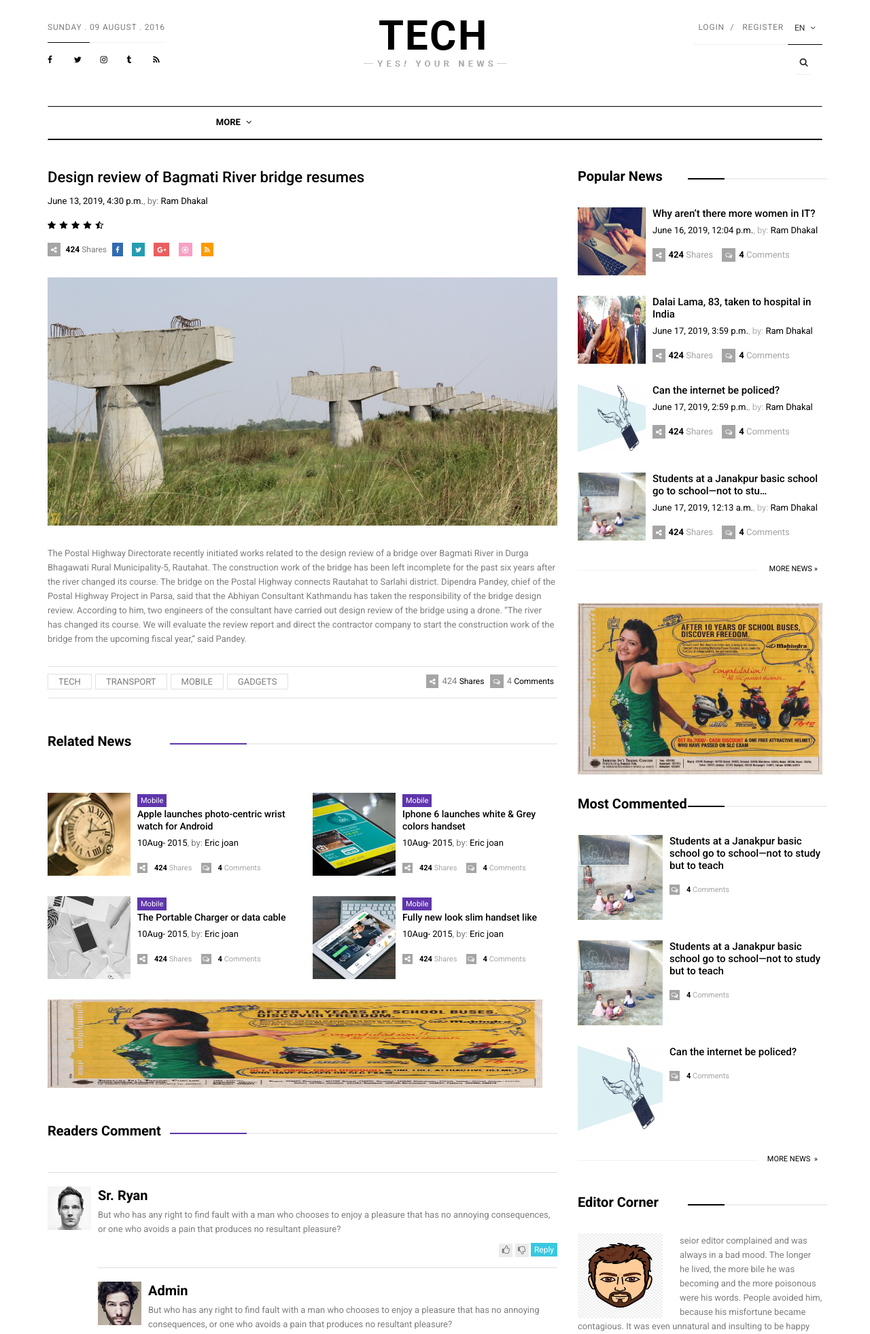
After one commit to Pneha1234/mynews, a Django app: page /news/1/detail/ in a window 1280 px wide. The commit adds this page. Shown: the top 1962 px of the page at 68% size. Run offline with Django 3.2, Linux system fonts and the light colour scheme; data comes from the database, SQL or seed files in the repository; both versions use the stored data as it was after the commit; some libraries are stand-ins or nearby versions.

Commit message:
news detail template

```diff
--- a/newsapp/urls.py
+++ b/newsapp/urls.py
@@ -11,8 +11,9 @@ urlpatterns = [
 
     # path('base/',ClientBaseView.as_view(),name='clientbase'),
     path('', ClientHomeView.as_view(), name='clienthome'),
-    path('<int:pk>/detail/',
+    path('news/<int:pk>/detail/',
          ClientNewsDetailView.as_view(), name='clientnewsdetail'),
+
      path('', TemplateView.as_view(
         template_name='admintemplates/editorhome.html'), name='home'),
     path('subscriber/', SubscriberView.as_view(), name='subscriber'),
--- a/newsapp/views.py
+++ b/newsapp/views.py
@@ -302,10 +302,17 @@ class ClientHomeView(ListView):
 
 
 class ClientNewsDetailView(DetailView):
-    template_name = 'clienttemplates/newsdetail'
+    template_name = 'clienttemplates/clientnewsdetail.html'
     model = News
     context_object_name = 'clientnewsdetail'
 
+    def get_context_data(self, **kwargs):
+        context = super().get_context_data(**kwargs)
+        context['advertiselist'] = Advertizement.objects.all()
+        context['popularnews'] = News.objects.order_by('-view_count')
+        context['mostcommented'] = Comment.objects.order_by('-comment')
+        context['newseditor'] = Editor.objects.all()
+        return context
 
 
 class SubscriberView(SuccessMessageMixin, CreateView):
--- /dev/null
+++ b/templates/clienttemplates/clientnewsdetail.html
@@ -0,0 +1,534 @@
+{% extends 'clienttemplates/clientbase.html' %}
+
+{% load static %}
+
+{% block content %}
+
+
+<section id="entity_section" class="entity_section">
+	<div class="container">
+		<div class="row">
+			<div class="col-md-8">
+				<div class="entity_wrapper">
+					<div class="entity_title">
+						<h1><a href="#">{{ clientnewsdetail.title }}</a></h1>
+					</div>
+
+					<div class="entity_meta"><a href="#" target="_self">{{ clientnewsdetail.created_at }}</a>, by: <a href="#" target="_self">{{ clientnewsdetail.editor }}</a>
+					</div>
+
+					<div class="entity_rating">
+						<i class="fa fa-star"></i>
+						<i class="fa fa-star"></i>
+						<i class="fa fa-star"></i>
+						<i class="fa fa-star"></i>
+						<i class="fa fa-star-half-full"></i>
+					</div>
+
+					<div class="entity_social">
+						<a href="#" class="icons-sm sh-ic">
+							<i class="fa fa-share-alt"></i>
+							<b>424</b> <span class="share_ic">Shares</span>
+						</a>
+						<a href="#" class="icons-sm fb-ic"><i class="fa fa-facebook"></i></a>
+
+						<a href="#" class="icons-sm tw-ic"><i class="fa fa-twitter"></i></a>
+
+						<a href="#" class="icons-sm inst-ic"><i class="fa fa-google-plus"> </i></a>
+
+						<a href="#" class="icons-sm tmb-ic"><i class="fa fa-ge"> </i></a>
+
+						<a href="#" class="icons-sm rss-ic"><i class="fa fa-rss"> </i></a>
+					</div>
+
+					<div class="entity_thumb">
+						<img class="img-responsive" src="{{ clientnewsdetail.image.url  }}" alt="feature-top">
+					</div>
+
+					<div class="entity_content">
+						<p> {{ clientnewsdetail.content }}</p>
+
+					</div>
+
+					<div class="entity_footer">
+						<div class="entity_tag">
+							<span class="blank"><a href="#">Tech</a></span>
+							<span class="blank"><a href="#">Transport</a></span>
+							<span class="blank"><a href="#">Mobile</a></span>
+							<span class="blank"><a href="#">Gadgets</a></span>
+						</div>
+
+						<div class="entity_social">
+							<span><i class="fa fa-share-alt"></i>424 <a href="#">Shares</a> </span>
+							<span><i class="fa fa-comments-o"></i>4 <a href="#">Comments</a> </span>
+						</div>
+
+					</div>
+
+				</div>
+
+				<div class="related_news">
+					<div class="entity_inner__title header_purple">
+						<h2><a href="#">Related News</a></h2>
+					</div>
+
+					<div class="row">
+						<div class="col-md-6">
+							<div class="media">
+								<div class="media-left">
+									<a href="#"><img class="media-object" src="assets/img/cat-mobi-sm1.jpg" alt="Generic placeholder image"></a>
+								</div>
+								<div class="media-body">
+									<span class="tag purple"><a href="category.html" target="_self">Mobile</a></span>
+									<h3 class="media-heading"><a href="single.html" target="_self">Apple launches photo-centric wrist
+									watch for Android</a></h3>
+									<span class="media-date"><a href="#">10Aug- 2015</a>, by: <a href="#">Eric joan</a></span>
+									<div class="media_social">
+										<span><a href="#"><i class="fa fa-share-alt"></i>424</a> Shares</span>
+										<span><a href="#"><i class="fa fa-comments-o"></i>4</a> Comments</span>
+									</div>
+								</div>
+							</div>
+							<div class="media">
+								<div class="media-left">
+									<a href="#"><img class="media-object" src="assets/img/cat-mobi-sm3.jpg" alt="Generic placeholder image"></a>
+								</div>
+								<div class="media-body">
+									<span class="tag purple"><a href="category.html" target="_self">Mobile</a></span>
+									<h3 class="media-heading"><a href="single.html" target="_self">The Portable Charger or data
+									cable</a></h3>
+									<span class="media-date"><a href="#">10Aug- 2015</a>, by: <a href="#">Eric joan</a></span>
+									<div class="media_social">
+										<span><a href="#"><i class="fa fa-share-alt"></i>424</a> Shares</span>
+										<span><a href="#"><i class="fa fa-comments-o"></i>4</a> Comments</span>
+									</div>
+								</div>
+							</div>
+						</div>
+						<div class="col-md-6">
+							<div class="media">
+								<div class="media-left">
+									<a href="#"><img class="media-object" src="assets/img/cat-mobi-sm2.jpg" alt="Generic placeholder image"></a>
+								</div>
+								<div class="media-body">
+									<span class="tag purple"><a href="category.html" target="_self">Mobile</a></span>
+									<h3 class="media-heading"><a href="single.html" target="_self">Iphone 6 launches white & Grey
+									colors handset</a></h3>
+									<span class="media-date"><a href="#">10Aug- 2015</a>, by: <a href="#">Eric joan</a></span>
+									<div class="media_social">
+										<span><a href="#"><i class="fa fa-share-alt"></i>424</a> Shares</span>
+										<span><a href="#"><i class="fa fa-comments-o"></i>4</a> Comments</span>
+									</div>
+								</div>
+							</div>
+							<div class="media">
+								<div class="media-left">
+									<a href="#"><img class="media-object" src="assets/img/cat-mobi-sm4.jpg" alt="Generic placeholder image"></a>
+								</div>
+								<div class="media-body">
+									<span class="tag purple"><a href="category.html" target="_self">Mobile</a></span>
+									<a href="single.html" target="_self"><h3 class="media-heading">Fully new look slim handset
+									like</h3></a>
+									<span class="media-date"><a href="#">10Aug- 2015</a>, by: <a href="#">Eric joan</a></span>
+									<div class="media_social">
+										<span><a href="#"><i class="fa fa-share-alt"></i>424</a> Shares</span>
+										<span><a href="#"><i class="fa fa-comments-o"></i>4</a> Comments</span>
+									</div>
+								</div>
+							</div>
+						</div>
+					</div>
+				</div>
+
+				{% for company in advertiselist %}
+				{% if forloop.counter == 1 %}
+				<div class="widget_advertisement">
+					<img class="img-responsive" src="{{ company.image.url}}" style = "height:130px; width:728px;" alt="feature-top">
+				</div>
+				{% endif %}
+				{% endfor %}
+
+				<div class="readers_comment">
+					<div class="entity_inner__title header_purple">
+						<h2>Readers Comment</h2>
+					</div>
+
+
+
+					<div class="media">
+						<div class="media-left">
+							<a href="#">
+								<img alt="64x64" class="media-object" data-src="assets/img/reader_img1.jpg" src="assets/img/reader_img1.jpg" data-holder-rendered="true">
+							</a>
+						</div>
+						<div class="media-body">
+							<h2 class="media-heading"><a href="#">Sr. Ryan</a></h2>
+							But who has any right to find fault with a man who chooses to enjoy a pleasure that has
+							no annoying consequences, or one who avoids a pain that produces no resultant pleasure?
+							<div class="entity_vote">
+								<a href="#"><i class="fa fa-thumbs-o-up" aria-hidden="true"></i></a>
+								<a href="#"><i class="fa fa-thumbs-o-down" aria-hidden="true"></i></a>
+								<a href="#"><span class="reply_ic">Reply </span></a>
+							</div>
+							<div class="media">
+								<div class="media-left">
+									<a href="#">
+										<img alt="64x64" class="media-object" data-src="assets/img/reader_img2.jpg" src="assets/img/reader_img2.jpg" data-holder-rendered="true">
+									</a>
+								</div>
+								<div class="media-body">
+									<h2 class="media-heading"><a href="#">Admin</a></h2>
+									But who has any right to find fault with a man who chooses to enjoy a pleasure
+									that has no annoying consequences, or one who avoids a pain that produces no
+									resultant pleasure?
+									<div class="entity_vote">
+										<a href="#"><i class="fa fa-thumbs-o-up" aria-hidden="true"></i></a>
+										<a href="#"><i class="fa fa-thumbs-o-down" aria-hidden="true"></i></a>
+										<a href="#"><span class="reply_ic">Reply </span></a>
+									</div>
+								</div>
+							</div>
+						</div>
+					</div>
+
+					<div class="media">
+						<div class="media-left">
+							<a href="#">
+								<img alt="64x64" class="media-object" data-src="assets/img/reader_img3.jpg" src="assets/img/reader_img3.jpg" data-holder-rendered="true">
+							</a>
+						</div>
+						<div class="media-body">
+							<h2 class="media-heading"><a href="#">S. Joshep</a></h2>
+							But who has any right to find fault with a man who chooses to enjoy a pleasure that has
+							no annoying consequences, or one who avoids a pain that produces no resultant pleasure?
+							<div class="entity_vote">
+								<a href="#"><i class="fa fa-thumbs-o-up" aria-hidden="true"></i></a>
+								<a href="#"><i class="fa fa-thumbs-o-down" aria-hidden="true"></i></a>
+								<a href="#"><span class="reply_ic">Reply </span></a>
+							</div>
+						</div>
+					</div>
+
+				</div>
+
+				<div class="widget_advertisement">
+					<img class="img-responsive" src="assets/img/category_advertisement.jpg" alt="feature-top">
+				</div>
+
+				<div class="entity_comments">
+					<div class="entity_inner__title header_black">
+						<h2>Add a Comment</h2>
+					</div>
+
+					<div class="entity_comment_from">
+						<form>
+							<div class="form-group">
+								<input type="text" class="form-control" id="inputName" placeholder="Name">
+							</div>
+							<div class="form-group">
+								<input type="text" class="form-control" id="inputEmail" placeholder="Email">
+							</div>
+							<div class="form-group comment">
+								<textarea class="form-control" id="inputComment" placeholder="Comment"></textarea>
+							</div>
+							<button type="submit" class="btn btn-submit red">Submit</button>
+						</form>
+					</div>
+
+				</div>
+
+			</div>
+
+			<div class="col-md-4">
+				<div class="widget">
+					<div class="widget_title widget_black">
+						<h2><a href="#">Popular News</a></h2>
+					</div>
+					{% for news in popularnews|slice:':4' %}
+					<div class="media">
+						<div class="media-left">
+							<a href="#"><img class="media-object" src="{{ news.image.url }}" style = "height:100px; width:100px;" alt="Generic placeholder image"></a>
+						</div>
+						<div class="media-body">
+							<h3 class="media-heading">
+								<a href="single.html" target="_self"> {{ news.title |truncatechars:60 }}</a>
+							</h3> <span class="media-date"><a href="#">{{ news.created_at }}</a>, by: <a href="#">{{ news.editor }}</a></span>
+							<div class="widget_article_social">
+								<span>
+									<a href="single.html" target="_self"> <i class="fa fa-share-alt"></i>424</a> Shares
+								</span>
+								<span>
+									<a href="single.html" target="_self"><i class="fa fa-comments-o"></i>4</a> Comments
+								</span>
+							</div>
+						</div>
+					</div>
+					{% endfor %}
+				<!-- 	<div class="media">
+						<div class="media-left">
+							<a href="#"><img class="media-object" src="assets/img/pop_right2.jpg" alt="Generic placeholder image"></a>
+						</div>
+						<div class="media-body">
+							<h3 class="media-heading">
+								<a href="single.html" target="_self">Samsung galaxy note are the supper mobile of all products.</a>
+							</h3>
+							<span class="media-date"><a href="#">10Aug- 2015</a>, by: <a href="#">Eric joan</a></span>
+							<div class="widget_article_social">
+								<span>
+									<a href="single.html" target="_self"> <i class="fa fa-share-alt"></i>424</a> Shares
+								</span>
+								<span>
+									<a href="single.html" target="_self"><i class="fa fa-comments-o"></i>4</a> Comments
+								</span>
+							</div>
+						</div>
+					</div>
+					<div class="media">
+						<div class="media-left">
+							<a href="#"><img class="media-object" src="assets/img/pop_right3.jpg" alt="Generic placeholder image"></a>
+						</div>
+						<div class="media-body">
+							<h3 class="media-heading">
+								<a href="single.html" target="_self">Apple launches photo-centric wrist watch for Android</a>
+							</h3>
+							<span class="media-date"><a href="#">10Aug- 2015</a>, by: <a href="#">Eric joan</a></span>
+							<div class="widget_article_social">
+								<span>
+									<a href="single.html" target="_self"> <i class="fa fa-share-alt"></i>424</a> Shares
+								</span>
+								<span>
+									<a href="single.html" target="_self"><i class="fa fa-comments-o"></i>4</a> Comments
+								</span>
+							</div>
+						</div>
+					</div>
+					<div class="media">
+						<div class="media-left">
+							<a href="#"><img class="media-object" src="assets/img/pop_right4.jpg" alt="Generic placeholder image"></a>
+						</div>
+						<div class="media-body">
+							<h3 class="media-heading">
+								<a href="single.html" target="_self">Kodak Hi-Speed shutter double shot camera comming soon</a>
+							</h3>
+							<span class="media-date"><a href="#">10Aug- 2015</a>, by: <a href="#">Eric joan</a></span>
+							<div class="widget_article_social">
+								<span>
+									<a href="single.html" target="_self"><i class="fa fa-share-alt"></i>424</a> Shares
+								</span>
+								<span>
+									<a href="single.html" target="_self"><i class="fa fa-comments-o"></i>4</a> Comments
+								</span>
+							</div>
+						</div>
+					</div> -->
+					<p class="widget_divider"><a href="#" target="_self">More News&nbsp;&raquo;</a></p>
+				</div>
+
+				<!-- <div class="widget hidden-xs m30">
+					<img class="img-responsive adv_img" src="assets/img/right_add1.jpg" alt="add_one">
+					<img class="img-responsive adv_img" src="assets/img/right_add2.jpg" alt="add_one">
+					<img class="img-responsive adv_img" src="assets/img/right_add3.jpg" alt="add_one">
+					<img class="img-responsive adv_img" src="assets/img/right_add4.jpg" alt="add_one">
+				</div>
+
+				<div class="widget hidden-xs m30">
+					<img class="img-responsive widget_img" src="assets/img/right_add5.jpg" alt="add_one">
+				</div> -->
+
+				<!-- <div class="widget reviews m30">
+					<div class="widget_title widget_black">
+						<h2><a href="#">Reviews</a></h2>
+					</div>
+					<div class="media">
+						<div class="media-left">
+							<a href="#"><img class="media-object" src="assets/img/pop_right1.jpg" alt="Generic placeholder image"></a>
+						</div>
+						<div class="media-body">
+							<h3 class="media-heading">
+								<a href="single.html" target="_self">DSLR is the most old camera at this time readmore about new
+								products</a>
+							</h3>
+							<span class="rating">
+								<i class="fa fa-star"></i>
+								<i class="fa fa-star"></i>
+								<i class="fa fa-star"></i>
+								<i class="fa fa-star"></i>
+								<i class="fa fa-star-half-full"></i>
+							</span>
+						</div>
+					</div>
+					<div class="media">
+						<div class="media-left">
+							<a href="#"><img class="media-object" src="assets/img/pop_right2.jpg" alt="Generic placeholder image"></a>
+						</div>
+						<div class="media-body"><h3 class="media-heading"><a href="single.html" target="_self">Samsung is the best
+						mobile in the android market.</a></h3> <span class="rating">
+							<i class="fa fa-star"></i>
+							<i class="fa fa-star"></i>
+							<i class="fa fa-star"></i>
+							<i class="fa fa-star"></i>
+							<i class="fa fa-star-half-full"></i>
+						</span></div>
+					</div>
+					<div class="media">
+						<div class="media-left">
+							<a href="#"><img class="media-object" src="assets/img/pop_right3.jpg" alt="Generic placeholder image"></a>
+						</div>
+						<div class="media-body">
+							<h3 class="media-heading">
+								<a href="single.html" target="_self">Apple launches photo-centric wrist watch for Android</a>
+							</h3>
+							<span class="rating">
+								<i class="fa fa-star"></i>
+								<i class="fa fa-star"></i>
+								<i class="fa fa-star"></i>
+								<i class="fa fa-star"></i>
+								<i class="fa fa-star-half-full"></i>
+							</span></div>
+						</div>
+						<div class="media">
+							<div class="media-left">
+								<a href="#"><img class="media-object" src="assets/img/pop_right4.jpg" alt="Generic placeholder image"></a>
+							</div>
+							<div class="media-body">
+								<h3 class="media-heading">
+									<a href="single.html" target="_self">Yasaki camera launches new generic hi-speed shutter camera.</a>
+								</h3>
+								<span class="rating">
+									<i class="fa fa-star"></i>
+									<i class="fa fa-star"></i>
+									<i class="fa fa-star"></i>
+									<i class="fa fa-star"></i>
+									<i class="fa fa-star-half-full"></i>
+								</span></div>
+							</div>
+							<p class="widget_divider"><a href="#" target="_self">More News&nbsp;&raquo;</a></p>
+						</div> -->
+
+						{% for company in advertiselist %}
+						{% if forloop.counter == 1 %}
+							<div class="widget hidden-xs m30">
+							<img class="img-responsive widget_img" src="{{ company.image.url }}" alt="add_one">
+							</div>
+						{% endif %}
+						{% endfor %}
+
+						<div class="widget m30">
+							<div class="widget_title widget_black">
+								<h2><a href="#">Most Commented</a></h2>
+							</div>
+							{% for commented in mostcommented %}
+							<div class="media">
+								<div class="media-left">
+									<a href="#"><img class="media-object" src="{{ commented.news.image.url }}" style = "height:125px; width:125px;" alt="Generic placeholder image"></a>
+								</div>
+								<div class="media-body">
+									<h3 class="media-heading">
+										<a href="single.html" target="_self">{{ commented.news }}</a>
+									</h3>
+									<div class="media_social">
+										<span><i class="fa fa-comments-o"></i><a href="#">4</a> Comments</span>
+									</div>
+								</div>
+							</div>
+							{% endfor %}
+
+
+							<!-- <div class="media">
+								<div class="media-left">
+									<a href="#"><img class="media-object" src="assets/img/pop_right2.jpg" alt="Generic placeholder image"></a>
+								</div>
+								<div class="media-body">
+									<h3 class="media-heading">
+										<a href="single.html" target="_self">Samsung is the best mobile in the android market.</a>
+									</h3>
+									<div class="media_social">
+										<span><i class="fa fa-comments-o"></i><a href="#">4</a> Comments</span>
+									</div>
+								</div>
+							</div>
+							<div class="media">
+								<div class="media-left">
+									<a href="#"><img class="media-object" src="assets/img/pop_right3.jpg" alt="Generic placeholder image"></a>
+								</div>
+								<div class="media-body">
+									<h3 class="media-heading">
+										<a href="single.html" target="_self">Apple launches photo-centric wrist watch for Android</a>
+									</h3>
+									<div class="media_social">
+										<span><i class="fa fa-comments-o"></i><a href="#">4</a> Comments</span>
+									</div>
+								</div>
+							</div>
+							<div class="media">
+								<div class="media-left">
+									<a href="#"><img class="media-object" src="assets/img/pop_right4.jpg" alt="Generic placeholder image"></a>
+								</div>
+								<div class="media-body">
+									<h3 class="media-heading">
+										<a href="single.html" target="_self">DSLR is the most old camera at this time readmore about new
+										products</a>
+									</h3>
+									<div class="media_social">
+										<span><i class="fa fa-comments-o"></i><a href="#">4</a> Comments</span>
+									</div>
+								</div>
+							</div> -->
+							<p class="widget_divider"><a href="#" target="_self">More News&nbsp;&nbsp;&raquo; </a></p>
+						</div>
+							<div class="widget m30">
+							<div class="widget_title widget_black">
+								<h2><a href="#">Editor Corner</a></h2>
+							</div>
+							{% for editor in newseditor %}
+							{% if forloop.counter == 1 %}
+							<div class="widget_body">
+								<img class="img-responsive left" src="{{ editor.image.url }}" style = "height:125px; width:125px;"alt="Generic placeholder image">
+
+							<p>{{ editor.about }}</p>
+														</div>
+							{% endif %}
+							{% endfor %}
+						</div>
+
+
+							<div class="widget hidden-xs m30">
+							{% for company in advertiselist|slice:'2:' %}
+
+							<img class="img-responsive add_img" src="{{ company.image.url }}"  style = "height:190px; width:175px; alt="add_one">
+							<!-- <img class="img-responsive add_img" src="{% static 'clientstatic/img/right_add7.jpg' %}" alt="add_one">
+							<img class="img-responsive add_img" src="{% static 'clientstatic/img/right_add7.jpg' %}" alt="add_one">
+							<img class="img-responsive add_img" src="{% static 'clientstatic/img/right_add7.jpg' %}" alt="add_one"> -->
+						{% endfor %}
+						</div>
+
+
+
+					<!-- 	<div class="widget m30">
+							<div class="widget_title widget_black">
+								<h2><a href="#">Readers Corner</a></h2>
+							</div>
+							<div class="widget_body"><img class="img-responsive left" src="assets/img/reader.jpg" alt="Generic placeholder image">
+								<p>Collaboratively administrate empowered markets via plug-and-play networks. Dynamically procrastinate B2C
+								users after installed base benefits. Dramatically visualize customer directed convergence without</p>
+								<p>Collaboratively administrate empowered markets via plug-and-play networks. Dynamically procrastinate B2C
+									users after installed base benefits. Dramatically visualize customer directed convergence without
+								revolutionary ROI.</p>
+								<button class="btn pink">Read more</button>
+							</div>
+						</div> -->
+
+						<!-- <div class="widget hidden-xs m30">
+							<img class="img-responsive widget_img" src="assets/img/podcast.jpg" alt="add_one">
+						</div> -->
+
+					</div>
+
+				</div>
+
+			</div>
+
+		</section>
+
+
+{% endblock %}
```
Also changed, not shown: templates/clienttemplates/clienthome.html (+42 -19 lines), templates/clienttemplates/newsdetail.html (deleted, +0 -66 lines), db.sqlite3, media/news/news/childmarriage.jpg (added), media/news/news/cybersecurity.jpg (added).
